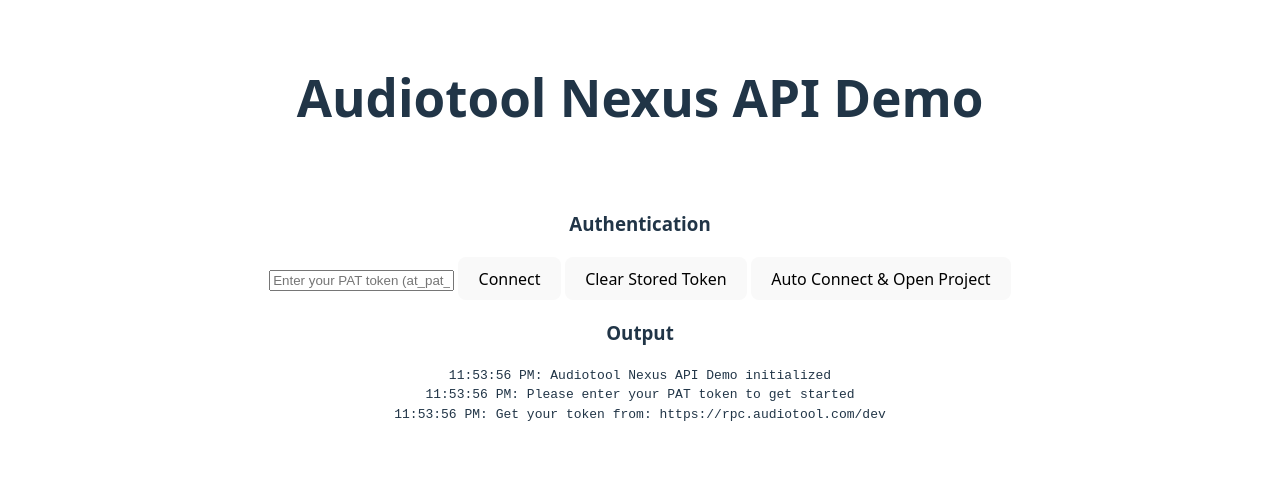
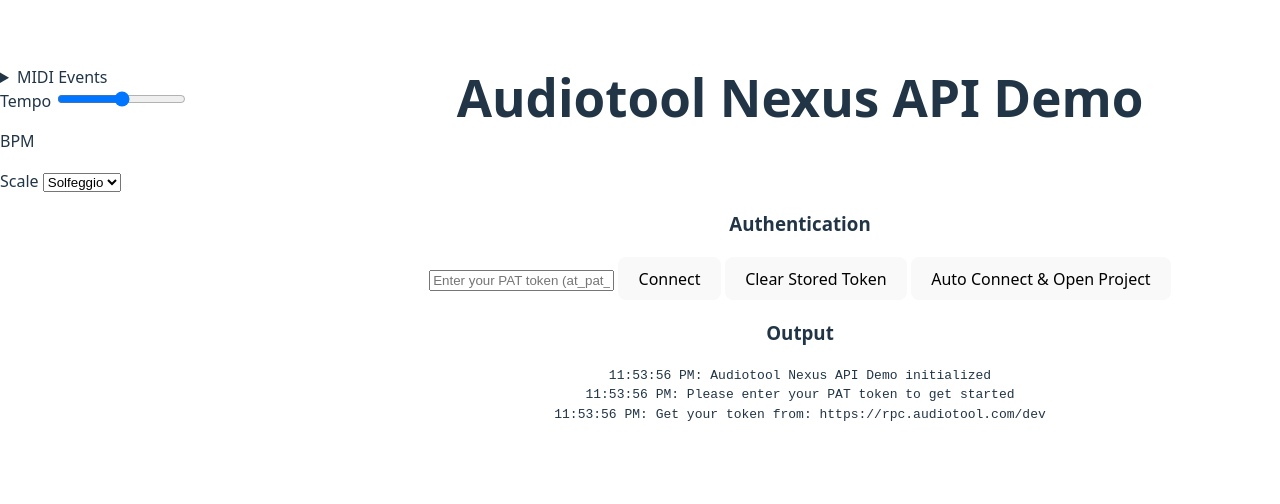
Before and after one commit to designerzen/xenwich, a website built with Vite: page index.html in a window 1280 px wide. Shown: the part 148-652 px from the top of the page. Built offline with nearby package versions, Linux system fonts and the light colour scheme.

Commit message:
feat: added timing to html

```diff
--- a/index.html
+++ b/index.html
@@ -7,7 +7,72 @@
     <title>Xen AudioTools</title>
   </head>
   <body>
+
+
+    <main>
+
+      <header>
+
+      </header>
+
+      <details>
+        <summary>
+          MIDI Events
+        </summary>
+
+        <div>
+          <output id="midi-devices">
+
+          </output>
+          <output id="midi-input-commands">
+
+          </output>
+
+          <output id="midi-output-commands">
+
+          </output>
+
+          <time id="clock">
+            <strong>
+
+            </strong>
+          </time>
+
+        </div>
+
+      </details>
+
+      <form>
+
+        <label>
+          Tempo
+          <input id="tempo" type="range" min=10 max=303>
+        </label>
+
+        <p>
+          <output id="bpm"></output>
+          BPM
+        </p>
+
+        <label>
+          Scale
+          <select id="scale-selector">
+            <option>Solfeggio</option>
+          </select>
+        </label>
+      </form>
+
+      <footer>
+
+      </footer>
+
+      <canvas id="wallpaper" width="320" height="240"></canvas>
+    </main>
+
+
+
     <div id="app"></div>
+
     <script type="module" src="/src/index.ts"></script>
   </body>
 </html>
```
